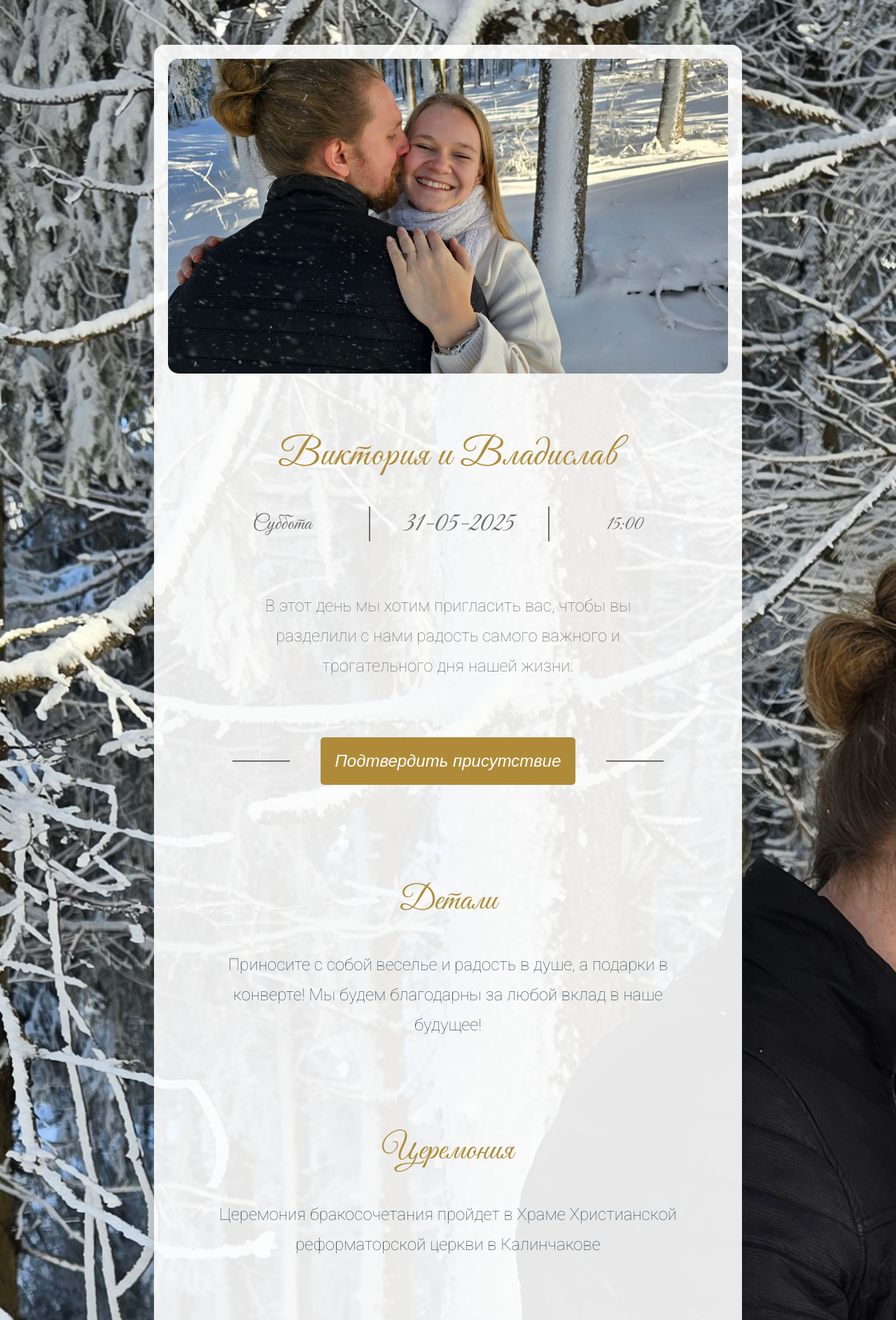
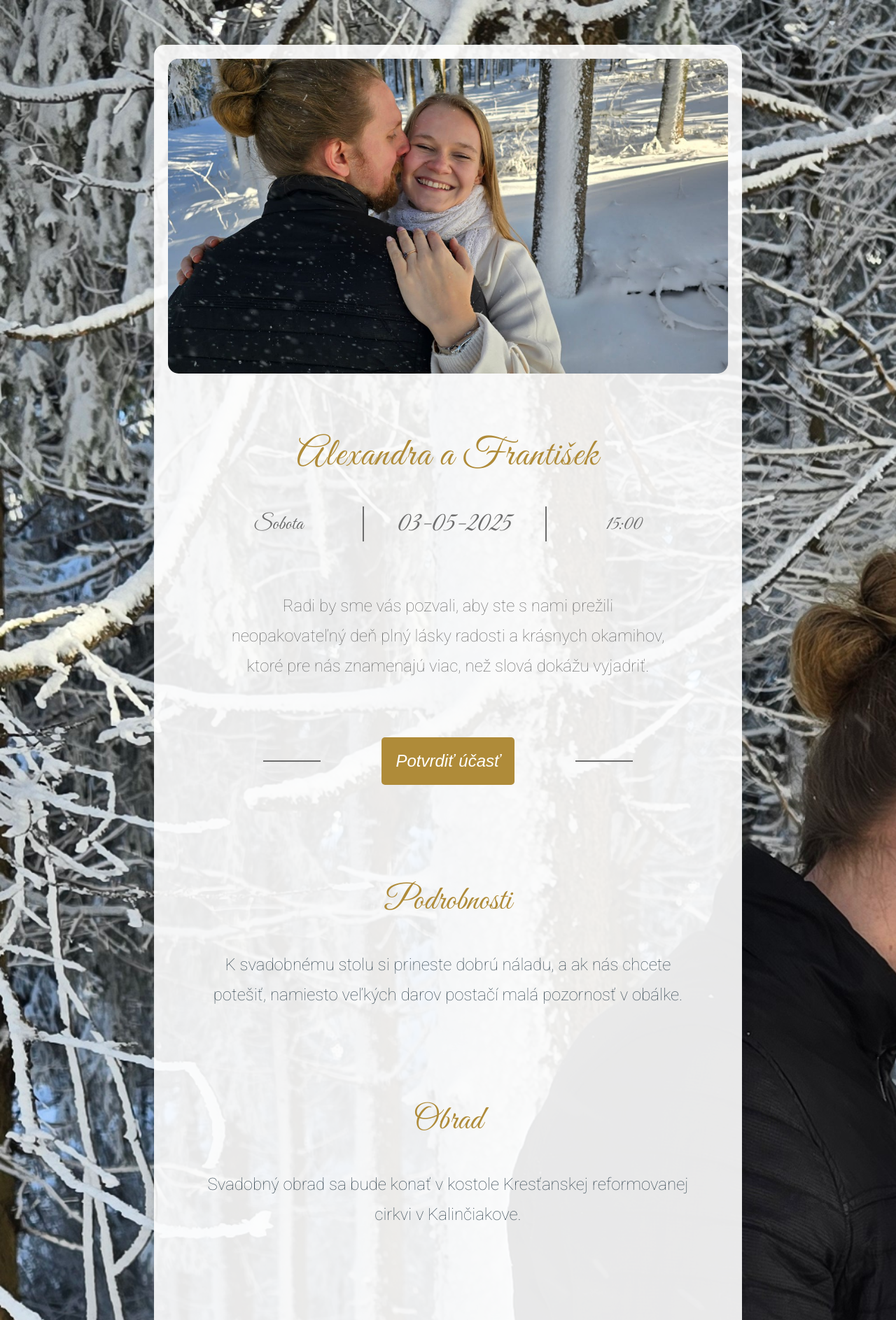
Before and after one commit to vladibuyanov/wedding_invitation, a Flask app: page / in a window 1280 px wide. Shown: the top 1887 px of the page at 70% size. Run offline with Flask 3, Linux system fonts and the light colour scheme; some libraries are stand-ins or nearby versions.

Commit message:
WIP version for gyonyorovci

```diff
--- a/static/js/main.js
+++ b/static/js/main.js
@@ -1,5 +1,5 @@
 /* Countdown */
-let weddingDate = luxon.DateTime.fromISO("2025-05-31T16:00:00");
+let weddingDate = luxon.DateTime.fromISO("2025-05-03T15:00:00");
 
 let countdownElementDays = document.getElementById("countdown-days");
 let countdownElementHours = document.getElementById("countdown-hours");
--- a/templates/index.html
+++ b/templates/index.html
@@ -14,22 +14,23 @@
         </div>
         <div class="page-header-texts section">
             <h1 class="names great-vibes-regular header-padding">
-                <span>{{ _("Виктория") }}</span>
-                <span>{{ _("и") }}</span>
-                <span>{{ _("Владислав") }}</span>
+                <span>{{ _("Alexandra") }}</span>
+                <span>{{ _("a") }}</span>
+                <span>{{ _("František") }}</span>
             </h1>
             <div class="wedding-time great-vibes-regular header-padding">
-                <p>{{ _("Суббота") }}</p>
-                <p class="date">31-05-2025</p>
+                <p>{{ _("Sobota") }}</p>
+                <p class="date">03-05-2025</p>
                 <p>15:00</p>
             </div>
             <p class="invite-text header-padding">
-                {{ _("В этот день мы хотим пригласить вас, чтобы вы разделили с нами
-                радость самого важного и трогательного дня нашей жизни.") }}
+                {{ _("Radi by sme vás pozvali, aby ste s nami prežili
+                neopakovateľný deň plný lásky radosti a krásnych okamihov,
+                ktoré pre nás znamenajú viac, než slová dokážu vyjadriť.") }}
             </p>
             <div class="rsvp row-flex-div header-padding">
                 <hr class="line">
-                <button id="rspv-open-button">{{ _("Подтвердить присутствие") }}</button>
+                <button id="rspv-open-button">{{ _("Potvrdiť účasť") }}</button>
                 <hr class="line">
             </div>
 <!--            <blockquote class="quote great-vibes-regular">-->
@@ -38,16 +39,26 @@
         </div>
     </div>
     <div class="gifts section">
-        <h2 class="great-vibes-regular">{{ _("Детали") }}</h2>
-        <p>{{ _("Приносите с собой веселье и радость в душе, а подарки в конверте! Мы будем благодарны за любой вклад в наше будущее!") }}</p>
+        <h2 class="great-vibes-regular">{{ _("Podrobnosti") }}</h2>
+        <p>
+            {{ _("K svadobnému stolu si prineste dobrú náladu,
+            a ak nás chcete potešiť, namiesto veľkých darov postačí
+            malá pozornosť v obálke.") }}
+        </p>
     </div>
     <div class="ceremony section">
-        <h2 class="great-vibes-regular">{{ _("Церемония") }}</h2>
-        <p>{{ _("Церемония бракосочетания пройдет в Храме Христианской реформаторской церкви в Калинчакове") }}</p>
+        <h2 class="great-vibes-regular">{{ _("Obrad") }}</h2>
+        <p>
+            {{ _("Svadobný obrad sa bude konať v kostole Kresťanskej
+            reformovanej cirkvi v Kalinčiakove.") }}
+        </p>
     </div>
     <div class="map section">
-        <h2 class="great-vibes-regular">{{ _("Место проведения") }}</h2>
-        <p style="display: none;">{{ _("Наша свадьба будет проходить в 'PAVLUS Pub & Restaurant' по адресу 'SNP 444/197, 935 41 Tekovské Lužany'") }}</p>
+        <h2 class="great-vibes-regular">{{ _("Miesto konania") }}</h2>
+        <p style="display: none;">
+            {{ _("Naša svadba sa bude konať v 'PAVLUS Pub & Restaurant'
+            na adrese 'SNP' 444/197, 935 41 Tekovské Lužany'") }}
+        </p>
         <div class="image-place">
             <div id="place-name">
                 <h3 class="great-vibes-regular">Pavlus Pub</h3>
@@ -61,90 +72,92 @@
         </iframe>
     </div>
     <div class="dress-code section">
-        <h2 class="great-vibes-regular">{{ _("Дресс-код") }}</h2>
+        <h2 class="great-vibes-regular">{{ _("Dress code") }}</h2>
         <p>
-            {{ _("Мы будем очень благодарны, если в своих нарядах вы поддержите дресс-код") }}
+            {{ _("Budeme veľmi vďační, ak vo svojich outfitoch dodržíte dress code") }}
         </p>
         <p class="dress-code-text">Semi Formal</p>
     </div>
     <div class="details section">
-        <h2 class="great-vibes-regular">{{ _("Расписание") }}</h2>
+        <h2 class="great-vibes-regular">{{ _("Program") }}</h2>
         <ul>
             <li>
                 <img src="/static/images/timeline/rings.png" alt="">
                 <div>
-                    <p>{{ _("Церемония") }}</p>
+                    <p>{{ _("Obrad") }}</p>
                     <strong>15:00</strong>
                 </div>
             </li>
             <li>
                 <img src="/static/images/timeline/glasses.png" alt="">
                 <div>
-                    <p>{{ _("Первый Тост") }}</p>
+                    <p>{{ _("Prvý prípitok") }}</p>
                     <strong>17:00</strong>
                 </div>
             </li>
             <li>
                 <img src="/static/images/timeline/music.png" alt="">
                 <div>
-                    <p>{{ _("Первый Танец") }}</p>
+                    <p>{{ _("Prvý tanec") }}</p>
                     <strong>18:00</strong>
                 </div>
             </li>
             <li>
                 <img src="/static/images/timeline/plates.png" alt="">
                 <div>
-                    <p>{{ _("Банкет") }}</p>
+                    <p>{{ _("Banket") }}</p>
                     <strong>18:30</strong>
                 </div>
             </li>
             <li>
                 <img src="/static/images/timeline/cake.png" alt="">
                 <div>
-                    <p>{{ _("Торт") }}</p>
+                    <p>{{ _("Torta") }}</p>
                     <strong>20:30</strong>
                 </div>
             </li>
             <li>
                 <img src="/static/images/timeline/discoball.png" alt="">
                 <div>
-                    <p>{{ _("Танцы") }}</p>
+                    <p>{{ _("Tance") }}</p>
                     <strong>21:00</strong>
                 </div>
             </li>
             <li>
                 <img src="/static/images/timeline/kokosnic.png" alt="">
                 <div>
-                    <p>{{ _("Чепчение") }}</p>
+                    <p>{{ _("Odčepčenie") }}</p>
                     <strong>23:00</strong>
                 </div>
             </li>
             <li>
                 <img src="/static/images/timeline/fireworks.png" alt="">
                 <div>
-                    <p>{{ _("Праздник") }}</p>
+                    <p>{{ _("Oslava") }}</p>
                     <strong>00:00</strong>
                 </div>
             </li>
         </ul>
     </div>
     <div class="countdown-div section">
-        <h2 class="great-vibes-regular">{{ _("До свадьбы осталось!") }}</h2>
+        <h2 class="great-vibes-regular">{{ _("Do svadby zostáva!") }}</h2>
         <div class="countdown-inner-div">
             <div class="countdown">
                 <p id="countdown-days" class="clock great-vibes-regular">0</p>
-                <p>{{ _("дней") }}</p>
+                <p>{{ _("dní") }}</p>
             </div>
             <div class="countdown">
                 <p id="countdown-hours" class="clock great-vibes-regular">0</p>
-                <p>{{ _("часов") }}</p>
+                <p>{{ _("hodin") }}</p>
             </div>
             <div class="countdown">
                 <p id="countdown-minutes" class="clock great-vibes-regular">0</p>
-                <p>{{ _("минут") }}</p>
+                <p>{{ _("minút") }}</p>
             </div>
         </div>
-        <h2 class="great-vibes-regular">{{ _("С радостью приглашаем вас отпраздновать наш особенный день!") }}</h2>
+        <h2 class="great-vibes-regular">
+            {{ _("S radosťou vás pozývame osláviť náš výnimočný deň!") }}
+        </h2>
     </div>
     <!-- Modal window -->
     <dialog id="modal" class="rspv-dialog">
```
Also changed, not shown: other parts of templates/index.html (+13 -13 lines), translations/sk/LC_MESSAGES/messages.po.
